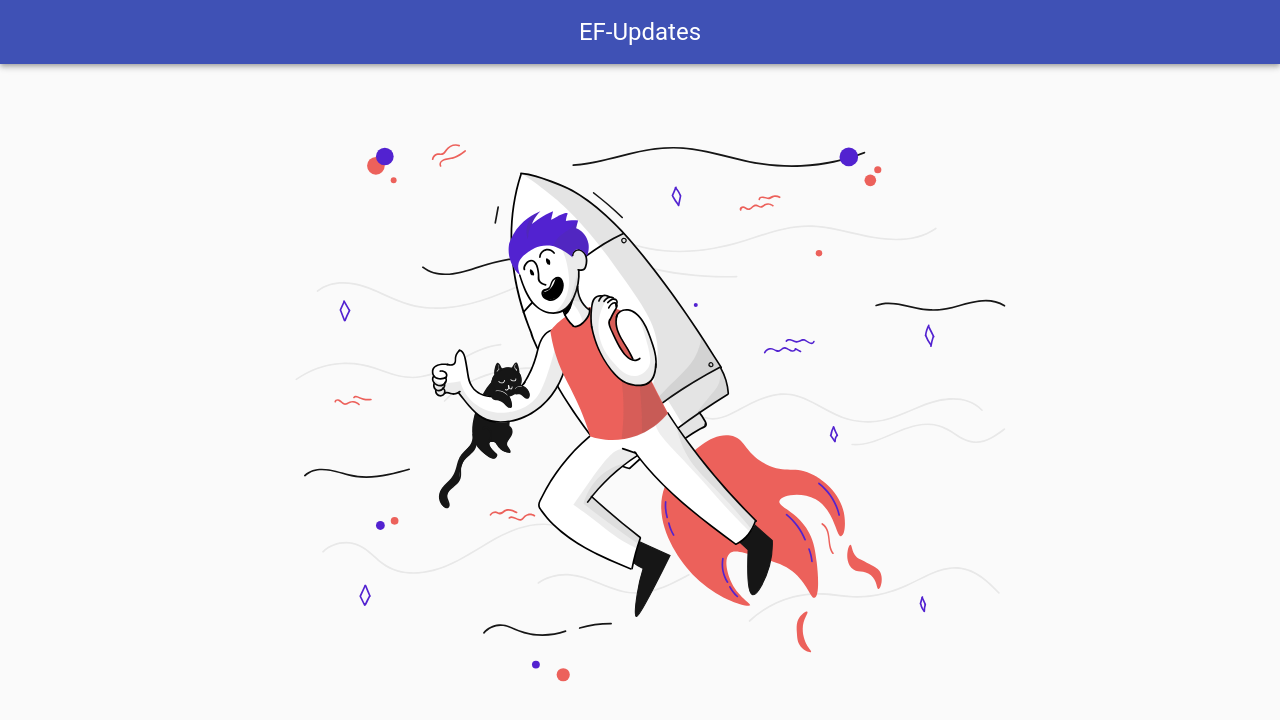
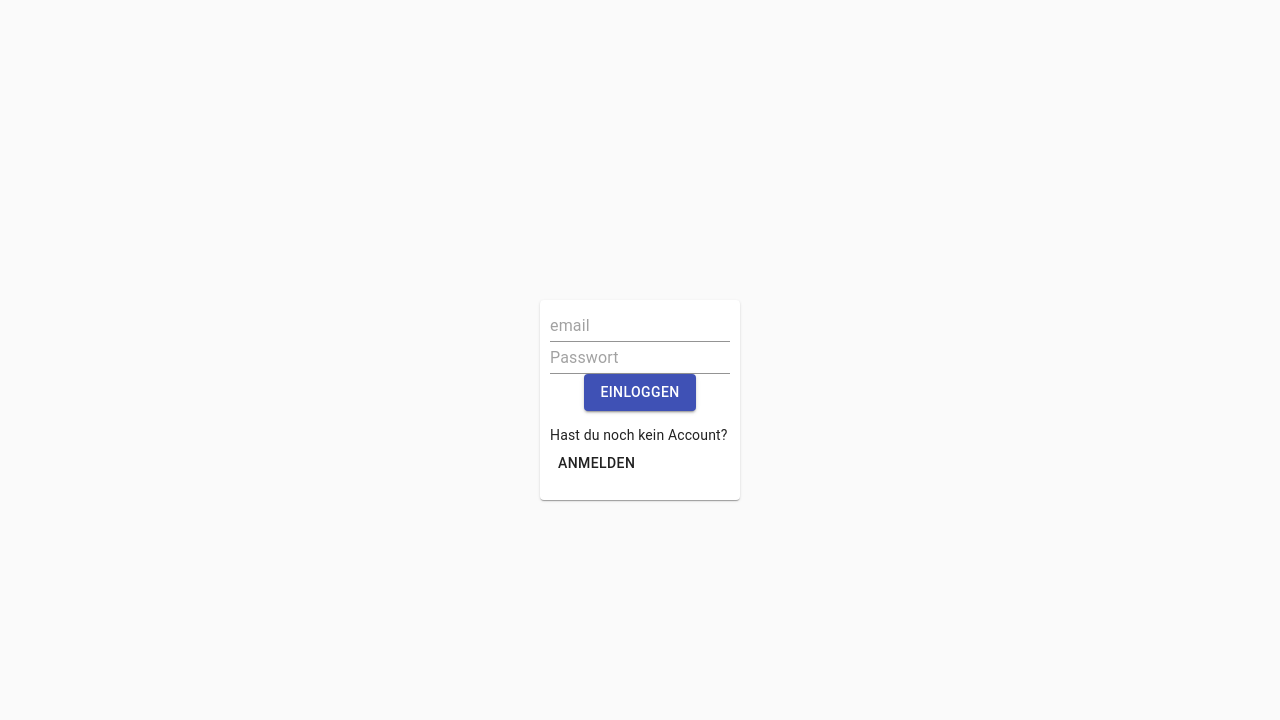
Before and after one commit to AdvaitDhingra/EF-Updates, a React (Create React App) app: page / in a window 1280 px wide. Shown: the top 720 px of the page. Built offline with nearby package versions, Linux system fonts and the light colour scheme; no server answers; the database is empty.

Commit message:
Revert "Rework routing (#4)"
This reverts commit 09c0ccf64c65a0e1ae76f473d7b44743daacdd03.

```diff
--- a/src/App.js
+++ b/src/App.js
@@ -1,41 +1,18 @@
 import "./App.css";
 import { CssBaseline } from "@material-ui/core";
 
-import Header from "./components/Header";
-import { Rocket } from "./components/Rocket";
-import Home from "./pages/Home";
-import Login from "./pages/Login";
 import Profile from "./pages/Profile";
+import LandingPage from "./pages/LandingPage";
 
-import { Switch, Route, Redirect } from "react-router-dom";
-import { useCurrentUser } from "./utils/useCurrentUser";
+import { Switch, Route } from "react-router-dom";
 
 function App() {
-  const user = useCurrentUser();
-
   return (
     <div className="App">
       <CssBaseline />
-      <Header />
       <Switch>
-        {user === "loading" ? (
-          // When the auth state is unknown: Show the loading logo independently of the current page.
-          <Route path="*" component={Rocket} />
-        ) : user === null ? (
-          // When the auth state is unauthenticated: Only give access to login, and redirect to it if not on it.
-          <>
-            <Route path="/login" component={Login} />
-            <Redirect to="login" />
-          </>
-        ) : (
-          // When the auth state is authenticated: Give access to all routes except login
-          // and redirect any other route to home.
-          <>
-            <Route path="/home" component={Home} />
-            <Route path="/profil" component={Profile} />
-            <Redirect to="/home" />
-          </>
-        )}
+        <Route exact path="/" component={LandingPage} />
+        <Route path="/profil" component={Profile} />
       </Switch>
     </div>
   );
--- a/src/components/Header.js
+++ b/src/components/Header.js
@@ -8,18 +8,16 @@ import { ListItem } from "@material-ui/core";
 import { IconButton } from "@material-ui/core";
 import { Menu } from "@material-ui/icons";
 import { useState } from "react";
-import { useCurrentUser } from "../utils/useCurrentUser";
 
 export default function Header() {
   const [menuOpen, setMenuOpen] = useState(false);
-  const user = useCurrentUser();
 
   return (
     <AppBar position="static">
       <Toolbar>
         <div className="bigMenu">
           <Link
-            to="/home"
+            to="/"
             style={{
               textDecoration: "none",
               color: "white",
@@ -27,8 +25,6 @@ export default function Header() {
           >
             <Typography variant="h5">EF-Updates</Typography>
           </Link>
-          {user && user !== "loading" && (
-            <>
           <Link
             style={{
               color: "white",
@@ -44,8 +40,6 @@ export default function Header() {
           >
             Ausloggen
           </Button>
-            </>
-          )}
         </div>
         <div className="smallMenu">
           <IconButton onClick={() => setMenuOpen(true)}>
--- a/src/components/Rocket.js
+++ /dev/null
@@ -1,16 +0,0 @@
-import RocketIMG from "../images/rocket.svg";
-
-export const Rocket = () => (
-  <object
-    style={{
-      display: "block",
-      marginLeft: "auto",
-      marginRight: "auto",
-    }}
-    height="70%"
-    width="70%"
-    type="image/svg+xml"
-    data={RocketIMG}
-    aria-label="Loading app..."
-  />
-);
--- a/src/pages/Home.js
+++ b/src/pages/Home.js
@@ -1,5 +1,3 @@
-import { useEffect, useState } from "react";
-
 import {
   Typography,
   Input,
@@ -14,15 +12,18 @@ import {
 } from "@material-ui/core";
 import { Add } from "@material-ui/icons";
 import DeleteIcon from "@material-ui/icons/Delete";
+import { useEffect, useState } from "react";
+import fire from "../utils/firebase";
 
-import { firestore } from "../utils/firebase";
-import { useCurrentUser } from "../utils/useCurrentUser";
+import Header from "../components/Header";
 
 export default function Home() {
-  const user = useCurrentUser();
   const [postText, setPostText] = useState("");
+
   const [postRank, setPostRank] = useState(0);
+
   const [posts, setPosts] = useState([]);
+
   const [dialogOpen, setDialogOpen] = useState(false);
 
   const post = () => {
@@ -31,18 +32,19 @@ export default function Home() {
         new Date().toLocaleTimeString() +
         " am " +
         new Date().toLocaleDateString();
-      const email = user.email;
+      var email = fire.auth().currentUser.email;
       var time = new Date().getTime();
 
       console.log(email);
-      firestore
+      fire
+        .firestore()
         .collection("posts")
         .doc(String(email + time))
         .set({
           post: postText,
           user: email,
           time: date,
-          image: String(user.photoURL),
+          image: String(fire.auth().currentUser.photoURL),
           docID: String(email + time),
           rank: postRank,
         })
@@ -57,7 +59,8 @@ export default function Home() {
   };
 
   const deletePost = (id) => {
-    firestore
+    fire
+      .firestore()
       .collection("posts")
       .doc(id)
       .delete()
@@ -69,7 +72,8 @@ export default function Home() {
   };
 
   useEffect(() => {
-    return firestore
+    fire
+      .firestore()
       .collection("posts")
       .orderBy("rank", "desc")
       .onSnapshot((snapshot) => {
@@ -84,6 +88,7 @@ export default function Home() {
 
   return (
     <div>
+      <Header />
       <div style={{ padding: "20px 20px" }}>
         <br></br>
         <div>
@@ -109,7 +114,7 @@ export default function Home() {
                       Gepostet von: {user} um {post.time}
                     </Typography>
                   </div>
-                  {post.user === user.email ? (
+                  {post.user === fire.auth().currentUser.email ? (
                     <div
                       style={{
                         display: "flex",
--- /dev/null
+++ b/src/pages/LandingPage.js
@@ -0,0 +1,20 @@
+import fire from "../utils/firebase";
+import { useEffect, useState } from "react";
+import Home from "./Home";
+import Login from "./Login";
+
+export default function LandingPage() {
+  const [user, setUser] = useState({});
+
+  useEffect(() => {
+    fire.auth().onAuthStateChanged((user) => {
+      if (user) {
+        setUser(user);
+      } else {
+        setUser(null);
+      }
+    });
+  }, []);
+
+  return <div>{user ? <Home /> : <Login />}</div>;
+}
--- a/src/pages/Login.js
+++ b/src/pages/Login.js
@@ -1,32 +1,30 @@
+import { Button, Card, Input } from "@material-ui/core";
+
+import fire from "../utils/firebase";
+
 import { useState } from "react";
 
-import { Button, Card, Input } from "@material-ui/core";
-import { Redirect } from "react-router-dom";
-
-import { auth } from "../utils/firebase";
-import { useCurrentUser } from "../utils/useCurrentUser";
-
 export default function Login() {
-  const user = useCurrentUser();
   const [email, setEmail] = useState("");
   const [password, setPassword] = useState("");
+
   const [signIn, setSignIn] = useState(true);
 
   const login = () => {
-    auth
+    fire
+      .auth()
       .signInWithEmailAndPassword(email, password)
       .then({})
       .catch((error) => console.error(error));
   };
 
   const signUp = () => {
-    auth
+    fire
+      .auth()
       .createUserWithEmailAndPassword(email, password)
       .then({})
       .catch((error) => alert(error));
   };
-
-  if (user !== "loading" && user) return <Redirect to="/home" />;
   return (
     <div>
       {signIn ? (
@@ -47,7 +45,7 @@ export default function Login() {
         >
           <Input
             type="Email"
-            placeholder="Email"
+            placeholder="email"
             onChange={(e) => setEmail(e.target.value)}
           />
           <Input
@@ -81,7 +79,7 @@ export default function Login() {
         >
           <Input
             type="Email"
-            placeholder="Email"
+            placeholder="email"
             onChange={(e) => setEmail(e.target.value)}
           />
           <Input
--- a/src/pages/Profile.js
+++ b/src/pages/Profile.js
@@ -1,16 +1,15 @@
+import { Typography, Input, Button } from "@material-ui/core";
 import { useState } from "react";
+import fire from "../utils/firebase";
 
-import { Typography, Input, Button } from "@material-ui/core";
-
-import { useCurrentUser } from "../utils/useCurrentUser";
+import Header from "../components/Header";
 
 export default function Profile() {
-  const user = useCurrentUser();
   const [profilePicture, setProfilePicture] = useState("");
   const [emailAddress, setEmailAddress] = useState("");
 
   const update = () => {
-    user.updateProfile({
+    fire.auth().currentUser.updateProfile({
       photoURL: profilePicture,
       email: emailAddress,
     });
@@ -18,6 +17,7 @@ export default function Profile() {
 
   return (
     <div>
+      <Header />
       <div
         style={{
           padding: "20px 20px",
@@ -30,7 +30,7 @@ export default function Profile() {
         <br></br>
         <Typography variant="h6">Profilbild:</Typography>
         <Input
-          defaultValue={user.photoURL}
+          defaultValue={fire.auth().currentUser.photoURL}
           type="text"
           placeholder="Profilbild URL"
           onChange={(e) => setProfilePicture(e.target.value)}
@@ -39,7 +39,7 @@ export default function Profile() {
         <Typography variant="h6">Email Adresse:</Typography>
         <Input
           type="email"
-          defaultValue={user.email}
+          defaultValue={fire.auth().currentUser.email}
           placeholder="Email Adresse"
           onChange={(e) => setEmailAddress(e.target.value)}
         />
--- a/src/utils/firebase.js
+++ b/src/utils/firebase.js
@@ -1,9 +1,8 @@
-import firebase from "firebase/app";
-import "firebase/analytics";
-import "firebase/auth";
-import "firebase/firestore";
+import firebase from "firebase";
 
-const firebaseConfig = {
+// Your web app's Firebase configuration
+// For Firebase JS SDK v7.20.0 and later, measurementId is optional
+var firebaseConfig = {
   apiKey: "AIzaSyDf0HatDqhBRU6fH_EI1fs7Smz25DiRNnE",
   authDomain: "ef-chat-6b8b2.firebaseapp.com",
   projectId: "ef-chat-6b8b2",
@@ -12,9 +11,8 @@ const firebaseConfig = {
   appId: "1:108798583434:web:3610f46076616183168373",
   measurementId: "G-CJJJZYEVX5",
 };
+// Initialize Firebase
+var fire = firebase.initializeApp(firebaseConfig);
+firebase.analytics();
 
-const app = firebase.initializeApp(firebaseConfig);
-export const analytics = app.analytics();
-export const auth = app.auth();
-export const firestore = app.firestore();
-export default app;
+export default fire;
--- a/src/utils/useCurrentUser.js
+++ /dev/null
@@ -1,24 +0,0 @@
-import { useEffect, useState } from "react";
-import { auth } from "./firebase";
-
-let cachedCurrentUser = "loading";
-const onUpdate = [];
-auth.onAuthStateChanged((user) => {
-  cachedCurrentUser = user || null;
-  onUpdate.forEach((f) => f(cachedCurrentUser));
-});
-
-/**
- * A react hook to get the current user,
- * know if it is still loading, and
- * update the component when the user state changes
- * using only one listener.
- */
-export const useCurrentUser = () => {
-  const [currentUser, setCurrentUser] = useState(cachedCurrentUser);
-  useEffect(() => {
-    onUpdate.push(setCurrentUser);
-    return () => onUpdate.splice(onUpdate.indexOf(setCurrentUser), 1);
-  }, [currentUser]);
-  return currentUser;
-};
```
Also changed, not shown: src/images/rocket.svg (deleted). Lines whose indentation alone changed are shown as unchanged.
